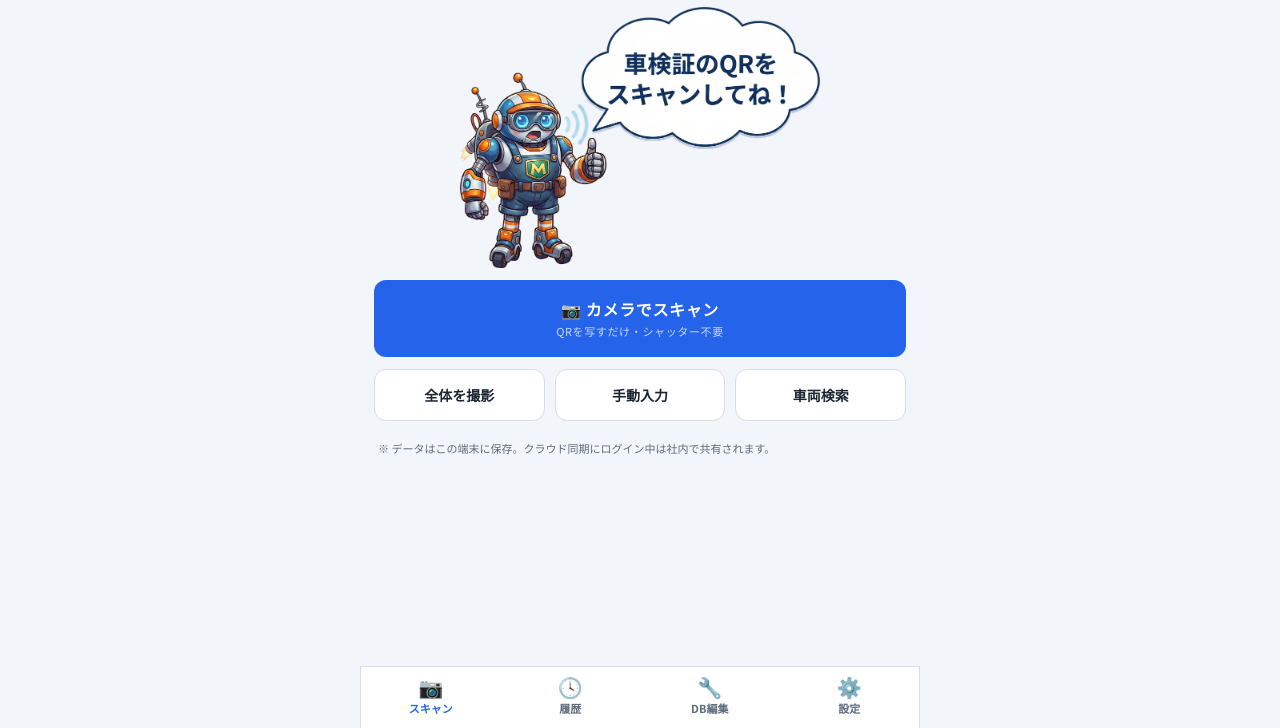
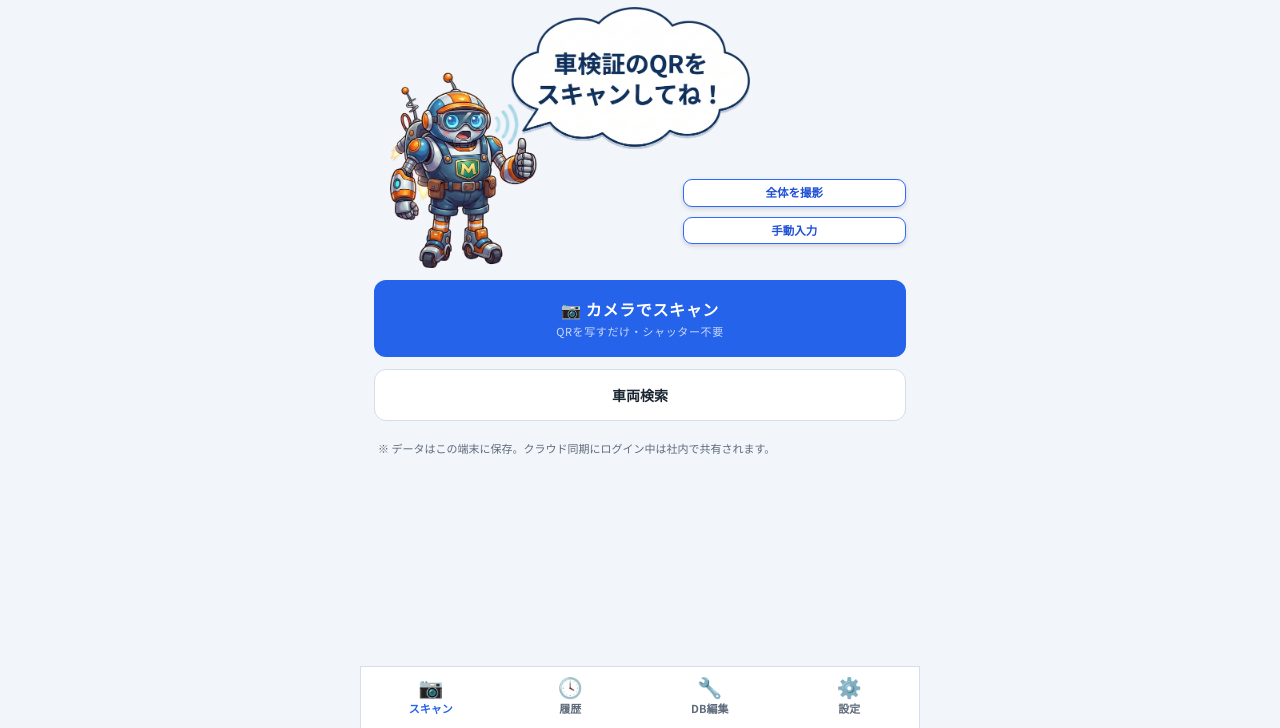
Before and after one commit to tomo-design/shakensho-scan, a plain HTML site: page index.html in a window 1280 px wide. Shown: the part 72-800 px from the top of the page. Drawn offline with Linux system fonts and the light colour scheme; no server answers.

Commit message:
入口ボタンをhero位置に戻す(v204)
- 全体を撮影/手動入力をhero画像の空きスペース配置に復帰
- 常設ボタン列は車両検索のみに戻す
- 手動入力の再タップ閉じトグルは維持

Co-Authored-By: Claude Opus 4.8 <noreply@anthropic.com>

```diff
--- a/index.html
+++ b/index.html
@@ -32,7 +32,13 @@
 <div id="view-scan" class="view active">
 
   <div id="mechaHero">
-    <img src="img/hero.png" alt="メカ君">
+    <div class="heroWrap">
+      <img src="img/hero.png" alt="メカ君">
+    </div>
+    <div id="heroBtns">
+      <button class="heroBtn" id="lnkShowOcr" type="button">全体を撮影</button>
+      <button class="heroBtn" id="lnkShowManual" type="button">手動入力</button>
+    </div>
   </div>
 
   <div id="scanWrap" class="hidden">
@@ -66,8 +72,6 @@
   <input type="file" id="qrPhotoIn" accept="image/*" capture="environment" class="hidden">
   <!-- フォールバック(普段は控えめなリンクのみ) -->
   <div class="linkrow" id="fallbackLinks">
-    <button class="textlink" id="lnkShowOcr" type="button">全体を撮影</button>
-    <button class="textlink" id="lnkShowManual" type="button">手動入力</button>
     <button class="textlink" id="lnkShowPlate" type="button">車両検索</button>
   </div>
   <button type="button" id="lastVehicle" class="lastVeh hidden"></button>
--- a/style.css
+++ b/style.css
@@ -42,8 +42,12 @@ header{display:flex;align-items:center;gap:10px;padding:16px 2px 12px;border-bot
 .lamp{width:12px;height:12px;border-radius:50%;background:var(--amber);box-shadow:0 0 10px var(--amber);flex:none}
 .mascot-avatar{width:40px;height:40px;border-radius:50%;object-fit:cover;object-position:50% 6%;flex:none}
 .mascot-mini{width:64px;height:auto;margin-bottom:6px}
-#mechaHero{display:flex;flex-direction:column;align-items:center;gap:6px;margin:10px 0 4px}
+#mechaHero{position:relative;display:flex;flex-direction:column;align-items:center;gap:6px;margin:10px 0 4px}
+#mechaHero .heroWrap{position:relative;display:inline-block;max-width:100%;transform:translateX(16px)}
 #mechaHero img{width:min(88%,360px);height:auto;display:block}
+#heroBtns{position:absolute;right:0;top:66%;width:42%;display:flex;flex-direction:column;gap:10px}
+.heroBtn{font-size:11.5px;font-weight:700;padding:6px 5px;border-radius:9px;border:1.5px solid #2f6bff;background:#fff;color:#1f4fd6;box-shadow:0 2px 5px rgba(0,0,0,.15);cursor:pointer;line-height:1.15;white-space:nowrap}
+.heroBtn:active{transform:translateY(1px)}
 .wrenchSizes{font-weight:700;letter-spacing:.02em;color:var(--txt);background:var(--panel2);border:1px solid var(--line);border-radius:8px;padding:8px 10px}
 .mechaBubble{font-size:13px;font-weight:700;color:var(--txt);background:var(--panel);border:1px solid var(--line);border-radius:14px;padding:8px 16px}
 header h1{font-size:16px;font-weight:900;letter-spacing:.06em}
--- a/sw.js
+++ b/sw.js
@@ -1,6 +1,6 @@
 "use strict";
 /* Service Worker — オフライン動作(アプリシェル + 車両DBキャッシュ) */
-const CACHE = "shaken-scan-v203";
+const CACHE = "shaken-scan-v204";
 const PRECACHE = [
   "./",
   "./index.html",
```
